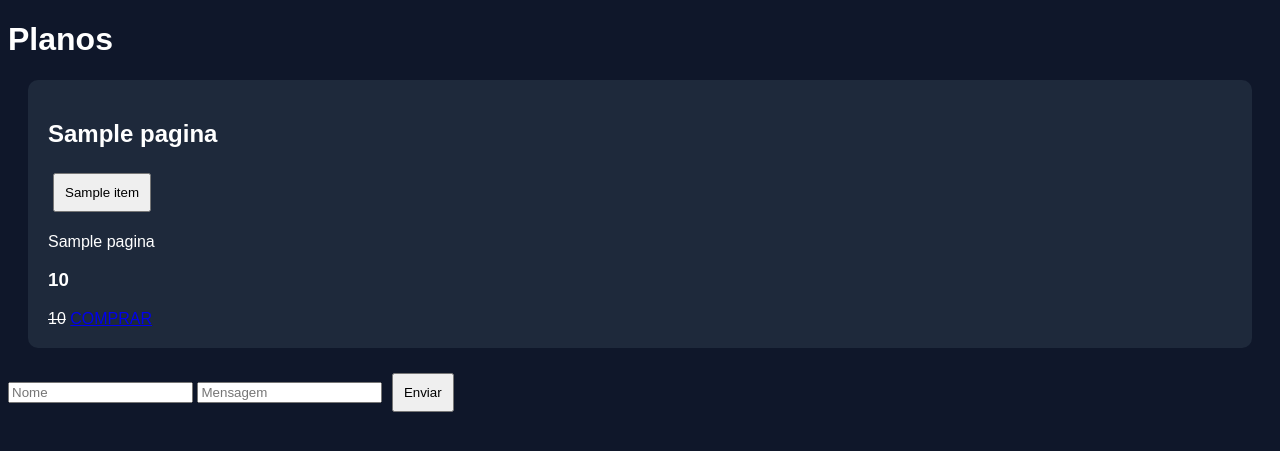
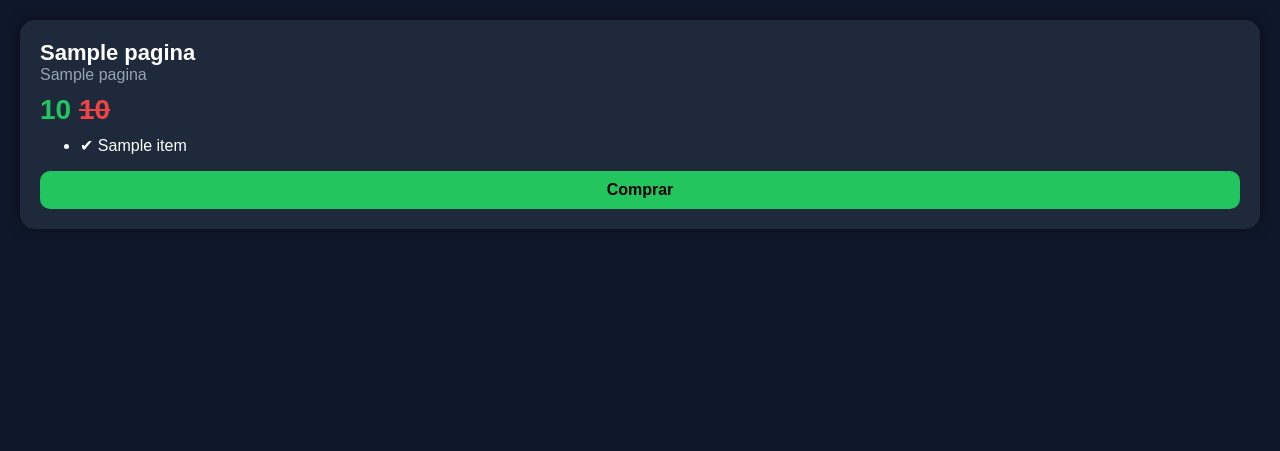
Before and after one commit to cauanexel633-arch/netsat-brasil1, a Flask app: template templates/site.html in a window 1280 px wide. Shown: the top 451 px of the page. Run offline with Flask 3, Linux system fonts and the light colour scheme; the template is opened without the code that fills it: most values are stand-ins (such as "Sample title", 1, 10 or a date in 2020).

Commit message:
novo design

```diff
--- a/templates/site.html
+++ b/templates/site.html
@@ -1,43 +1,102 @@
 <!DOCTYPE html>
-<html>
+<html lang="pt-br">
 <head>
+<meta charset="UTF-8">
 <meta name="viewport" content="width=device-width, initial-scale=1.0">
+<title>NetSat Brasil</title>
+
 <style>
-body { font-family: Arial; background:#0f172a; color:white; }
-.card { background:#1e293b; padding:20px; margin:20px; border-radius:10px; }
-button { margin:5px; padding:10px; }
+body {
+    margin: 0;
+    font-family: Arial;
+    background: #0f172a;
+    color: white;
+}
+
+.container {
+    padding: 20px;
+}
+
+.card {
+    background: #1e293b;
+    border-radius: 15px;
+    padding: 20px;
+    margin-bottom: 20px;
+    box-shadow: 0 0 15px rgba(0,0,0,0.4);
+}
+
+.titulo {
+    font-size: 22px;
+    font-weight: bold;
+}
+
+.subtitulo {
+    color: #94a3b8;
+    margin-bottom: 10px;
+}
+
+.valor {
+    font-size: 28px;
+    color: #22c55e;
+    font-weight: bold;
+}
+
+.valor-antigo {
+    text-decoration: line-through;
+    color: #ef4444;
+}
+
+.lista {
+    margin-top: 10px;
+}
+
+.lista li {
+    margin-bottom: 5px;
+}
+
+.botao {
+    display: block;
+    margin-top: 15px;
+    padding: 10px;
+    text-align: center;
+    background: #22c55e;
+    color: black;
+    text-decoration: none;
+    border-radius: 10px;
+    font-weight: bold;
+}
 </style>
+
 </head>
 <body>
 
-<h1>Planos</h1>
+<div class="container">
 
     {% for p in paginas %}
     <div class="card">
 
-    <h2>{{ p.titulo }}</h2>
+        <div class="titulo">{{ p.titulo }}</div>
+        <div class="subtitulo">{{ p.subtitulo }}</div>
 
+        <div class="valor">
+            {{ p.valor }}
+            {% if p.valor_antigo %}
+            <span class="valor-antigo">{{ p.valor_antigo }}</span>
+            {% endif %}
+        </div>
+
+        <ul class="lista">
             {% for item in p.itens %}
-        <button>{{ item }}</button>
+            <li>✔ {{ item }}</li>
             {% endfor %}
+        </ul>
 
-    <p>{{ p.subtitulo }}</p>
-
-    <h3>{{ p.valor }}</h3>
-    {% if p.valor_antigo %}
-        <s>{{ p.valor_antigo }}</s>
-    {% endif %}
-
-    <a href="/comprar">COMPRAR</a>
+        <a href="{{ p.botao }}" class="botao">Comprar</a>
 
     </div>
     {% endfor %}
 
-<form action="/contato" method="post">
-    <input name="nome" placeholder="Nome">
-    <input name="mensagem" placeholder="Mensagem">
-    <button>Enviar</button>
-</form>
+</div>
 
 </body>
 </html>
```
Lines whose indentation alone changed are shown as unchanged.
